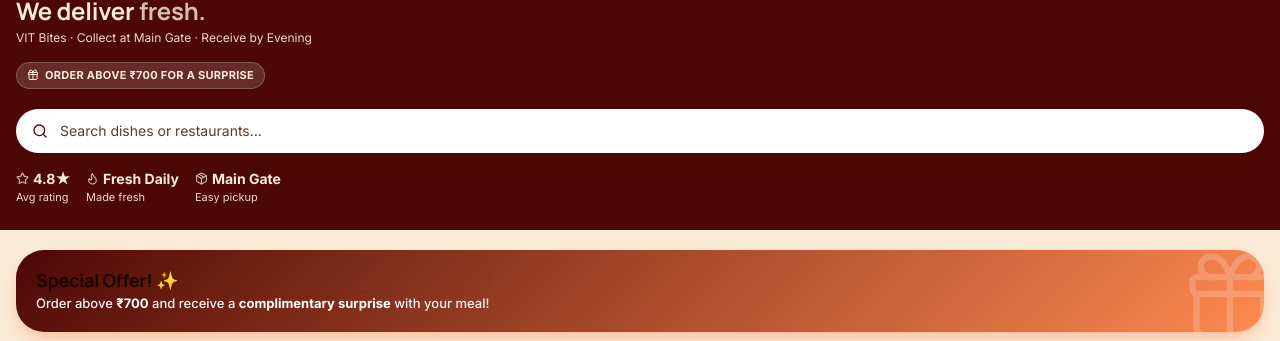
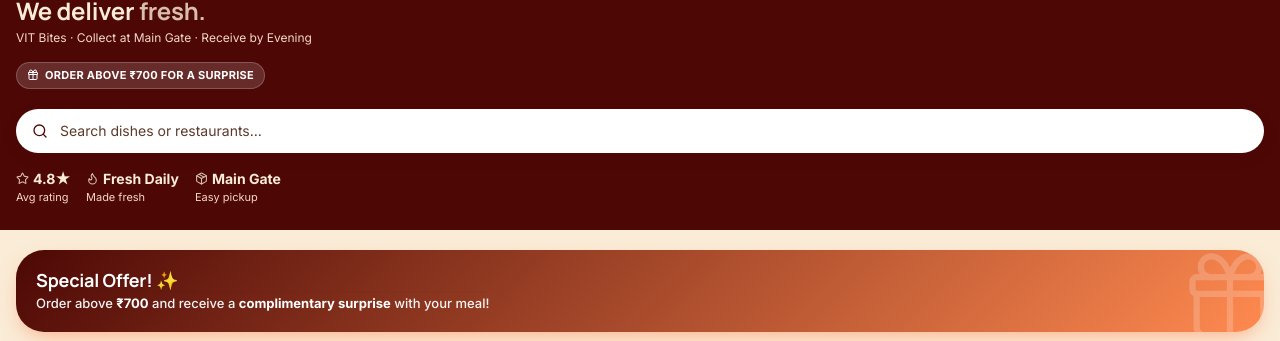
Before and after one commit to ankit-sengupta05/VIT-AP-Eats, a Next.js app in the folder vitap-eats/: page / in a window 1280 px wide. Shown: the part 174-515 px from the top of the page. Built offline with nearby package versions, Linux system fonts and the light colour scheme; no server answers; the database is empty.

Commit message:
Enforce pure white inline text color for offer cards for maximum contrast

```diff
--- a/vitap-eats/app/(customer)/page.tsx
+++ b/vitap-eats/app/(customer)/page.tsx
@@ -98,8 +98,8 @@ export default function HomePage() {
 
         {/* Small offer pill in banner */}
         <div className="inline-flex items-center gap-1.5 px-2.5 py-1 mb-5 rounded-full" style={{ background: "rgba(255, 255, 255, 0.15)", border: "1px solid rgba(255, 255, 255, 0.2)" }}>
-          <Gift size={12} style={{ color: "var(--color-on-primary)" }} />
-          <span className="text-[11px] font-bold tracking-wide" style={{ color: "var(--color-on-primary)" }}>
+          <Gift size={12} style={{ color: "#ffffff" }} />
+          <span className="text-[11px] font-bold tracking-wide" style={{ color: "#ffffff" }}>
             ORDER ABOVE ₹700 FOR A SURPRISE
           </span>
         </div>
@@ -153,20 +153,20 @@ export default function HomePage() {
               background: "linear-gradient(135deg, var(--color-primary) 0%, #FF8A50 100%)",
               borderRadius: "var(--radius-xl)",
               boxShadow: "0 8px 20px -6px rgba(255, 107, 53, 0.5)",
-              color: "white"
+              color: "#ffffff"
             }}
           >
             <div className="relative z-10 max-w-[80%]">
-              <h3 className="font-extrabold text-lg mb-1 text-white shadow-sm" style={{ fontFamily: "var(--font-heading)", textShadow: "0 1px 2px rgba(0,0,0,0.1)" }}>
+              <h3 className="font-extrabold text-lg mb-1 shadow-sm" style={{ fontFamily: "var(--font-heading)", textShadow: "0 1px 2px rgba(0,0,0,0.1)", color: "#ffffff" }}>
                 Special Offer! ✨
               </h3>
-              <p className="text-[13px] font-medium leading-tight text-white/95">
-                Order above <span className="font-extrabold text-white">₹700</span> and receive a <span className="font-extrabold text-white">complimentary surprise</span> with your meal!
+              <p className="text-[13px] font-medium leading-tight" style={{ color: "rgba(255,255,255,0.95)" }}>
+                Order above <span className="font-extrabold" style={{ color: "#ffffff" }}>₹700</span> and receive a <span className="font-extrabold" style={{ color: "#ffffff" }}>complimentary surprise</span> with your meal!
               </p>
             </div>
 
             {/* Decorative element */}
-            <div className="absolute -right-4 -bottom-4 opacity-20 pointer-events-none text-white">
+            <div className="absolute -right-4 -bottom-4 opacity-20 pointer-events-none" style={{ color: "#ffffff" }}>
               <Gift size={100} strokeWidth={1.5} />
             </div>
           </div>
```
